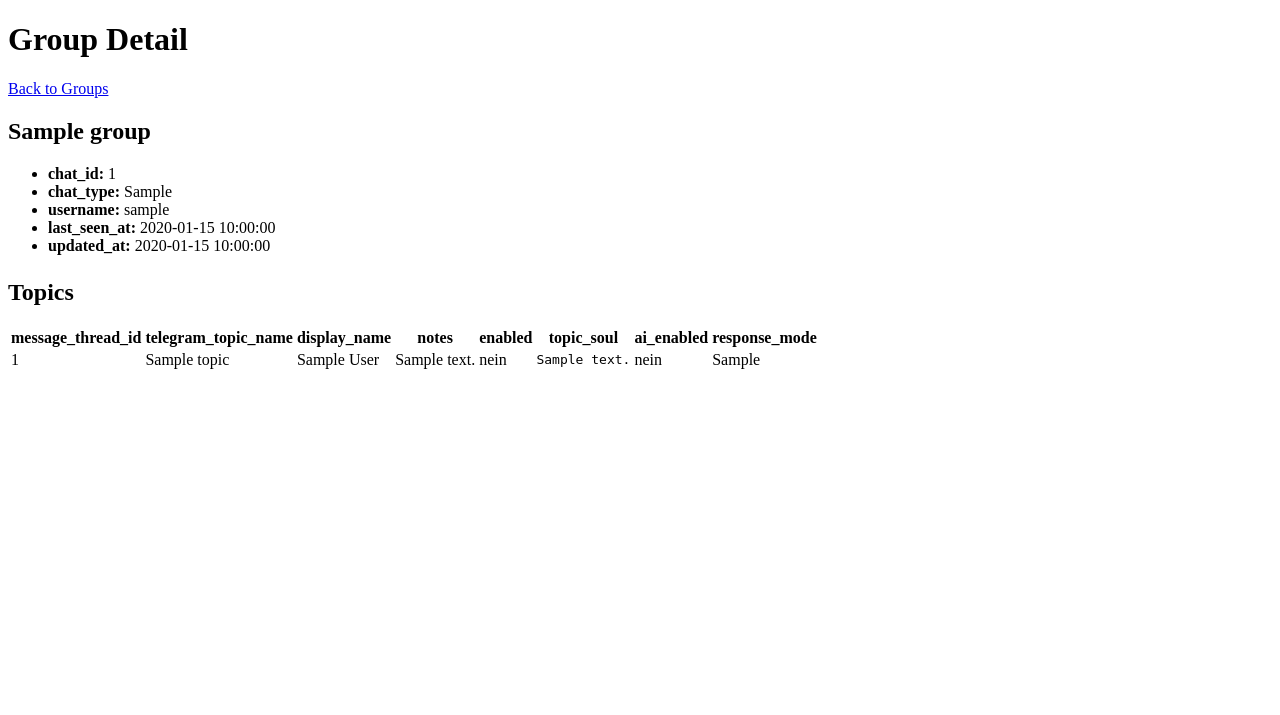
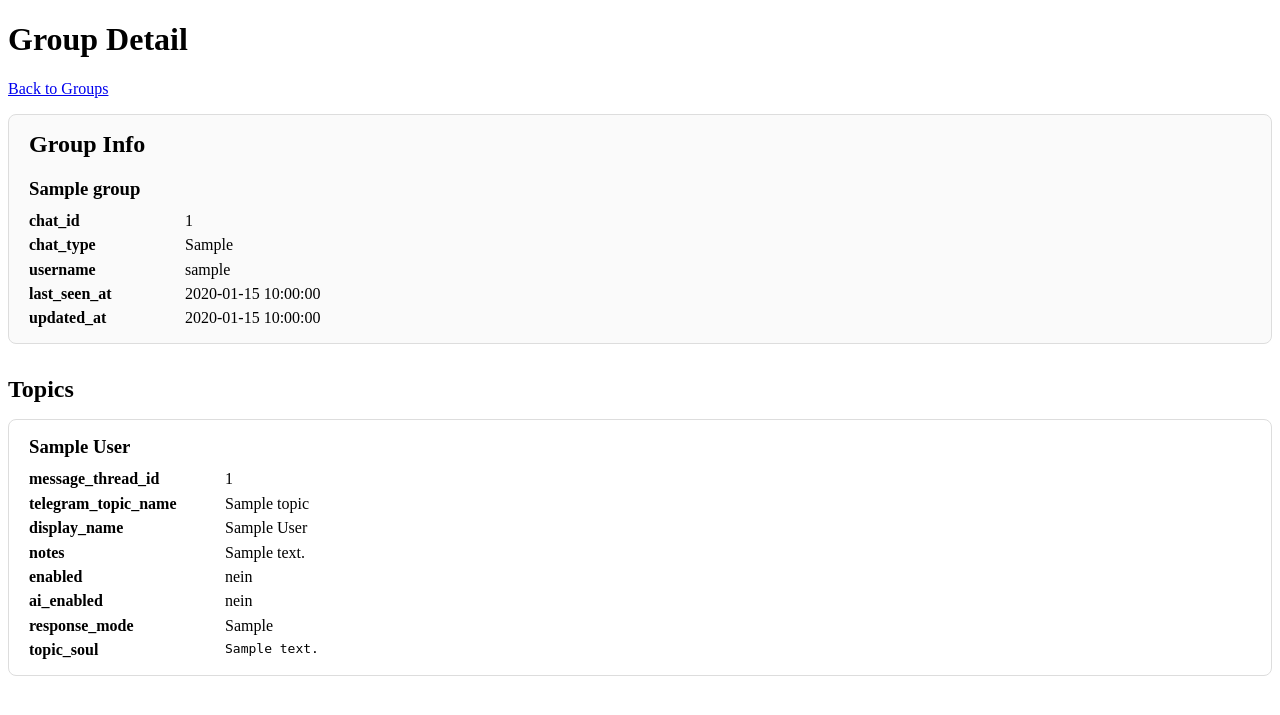
Before and after one commit to Matze383/amo-telegram-bot, a Python web app: template src/amo_bot/webui/templates/group_detail.html in a window 1280 px wide. Shown: the part 26-741 px from the top of the page. Run offline with Jinja, Linux system fonts and the light colour scheme; the template is opened without the code that fills it: most values are stand-ins (such as "Sample title", 1, 10 or a date in 2020).

Commit message:
Improve readonly group detail layout

```diff
--- a/src/amo_bot/webui/templates/group_detail.html
+++ b/src/amo_bot/webui/templates/group_detail.html
@@ -4,48 +4,53 @@
   <h1>Group Detail</h1>
   <p><a href="{{ url_for('ui.groups_page') }}">Back to Groups</a></p>
 
-  <section style="margin-bottom: 1.5rem;">
-    <h2>{{ group.title or "(ohne Titel)" }}</h2>
-    <ul>
-      <li><strong>chat_id:</strong> {{ group.chat_id }}</li>
-      <li><strong>chat_type:</strong> {{ group.chat_type }}</li>
-      <li><strong>username:</strong> {{ group.username or "-" }}</li>
-      <li><strong>last_seen_at:</strong> {{ group.last_seen_at or "-" }}</li>
-      <li><strong>updated_at:</strong> {{ group.updated_at or "-" }}</li>
-    </ul>
+  <section aria-labelledby="group-info-heading" style="margin-bottom: 2rem; border: 1px solid #ddd; border-radius: 8px; padding: 1rem 1.25rem; background: #fafafa;">
+    <h2 id="group-info-heading" style="margin-top: 0;">Group Info</h2>
+    <h3 style="margin-bottom: 0.75rem;">{{ group.title or "(ohne Titel)" }}</h3>
+    <dl style="display: grid; grid-template-columns: minmax(140px, max-content) 1fr; gap: 0.4rem 1rem; margin: 0;">
+      <dt><strong>chat_id</strong></dt>
+      <dd style="margin: 0;">{{ group.chat_id }}</dd>
+      <dt><strong>chat_type</strong></dt>
+      <dd style="margin: 0;">{{ group.chat_type }}</dd>
+      <dt><strong>username</strong></dt>
+      <dd style="margin: 0;">{{ group.username or "-" }}</dd>
+      <dt><strong>last_seen_at</strong></dt>
+      <dd style="margin: 0;">{{ group.last_seen_at or "-" }}</dd>
+      <dt><strong>updated_at</strong></dt>
+      <dd style="margin: 0;">{{ group.updated_at or "-" }}</dd>
+    </dl>
   </section>
 
-  <section>
-    <h2>Topics</h2>
+  <section aria-labelledby="topics-heading">
+    <h2 id="topics-heading" style="margin-bottom: 1rem;">Topics</h2>
     {% if group.topics %}
-      <table>
-        <thead>
-          <tr>
-            <th>message_thread_id</th>
-            <th>telegram_topic_name</th>
-            <th>display_name</th>
-            <th>notes</th>
-            <th>enabled</th>
-            <th>topic_soul</th>
-            <th>ai_enabled</th>
-            <th>response_mode</th>
-          </tr>
-        </thead>
-        <tbody>
-          {% for topic in group.topics %}
-            <tr>
-              <td>{{ topic.message_thread_id }}</td>
-              <td>{{ topic.telegram_topic_name or "-" }}</td>
-              <td>{{ topic.display_name or "-" }}</td>
-              <td>{{ topic.notes or "-" }}</td>
-              <td>{{ 'yes' if lang == 'en' and topic.enabled else 'no' if lang == 'en' else 'ja' if topic.enabled else 'nein' }}</td>
-              <td><pre style="white-space: pre-wrap; margin: 0;">{{ topic.topic_soul_text or "-" }}</pre></td>
-              <td>{{ 'yes' if lang == 'en' and topic.ai_enabled else 'no' if lang == 'en' else 'ja' if topic.ai_enabled else 'nein' }}</td>
-              <td>{{ topic.response_mode or "mention_or_reply" }}</td>
-            </tr>
-          {% endfor %}
-        </tbody>
-      </table>
+      <div style="display: grid; gap: 1rem;">
+        {% for topic in group.topics %}
+          <article aria-labelledby="topic-{{ topic.message_thread_id }}-heading" style="border: 1px solid #ddd; border-radius: 8px; padding: 1rem 1.25rem; background: #fff;">
+            <h3 id="topic-{{ topic.message_thread_id }}-heading" style="margin-top: 0; margin-bottom: 0.75rem;">
+              {{ topic.display_name or topic.telegram_topic_name or ('Topic #' ~ topic.message_thread_id) }}
+            </h3>
+            <dl style="display: grid; grid-template-columns: minmax(180px, max-content) 1fr; gap: 0.4rem 1rem; margin: 0;">
+              <dt><strong>message_thread_id</strong></dt>
+              <dd style="margin: 0;">{{ topic.message_thread_id }}</dd>
+              <dt><strong>telegram_topic_name</strong></dt>
+              <dd style="margin: 0;">{{ topic.telegram_topic_name or "-" }}</dd>
+              <dt><strong>display_name</strong></dt>
+              <dd style="margin: 0;">{{ topic.display_name or "-" }}</dd>
+              <dt><strong>notes</strong></dt>
+              <dd style="margin: 0;">{{ topic.notes or "-" }}</dd>
+              <dt><strong>enabled</strong></dt>
+              <dd style="margin: 0;">{{ 'yes' if lang == 'en' and topic.enabled else 'no' if lang == 'en' else 'ja' if topic.enabled else 'nein' }}</dd>
+              <dt><strong>ai_enabled</strong></dt>
+              <dd style="margin: 0;">{{ 'yes' if lang == 'en' and topic.ai_enabled else 'no' if lang == 'en' else 'ja' if topic.ai_enabled else 'nein' }}</dd>
+              <dt><strong>response_mode</strong></dt>
+              <dd style="margin: 0;">{{ topic.response_mode or "mention_or_reply" }}</dd>
+              <dt><strong>topic_soul</strong></dt>
+              <dd style="margin: 0;"><pre style="white-space: pre-wrap; margin: 0;">{{ topic.topic_soul_text or "-" }}</pre></dd>
+            </dl>
+          </article>
+        {% endfor %}
+      </div>
     {% else %}
       <p>Keine Topics vorhanden.</p>
     {% endif %}
```
